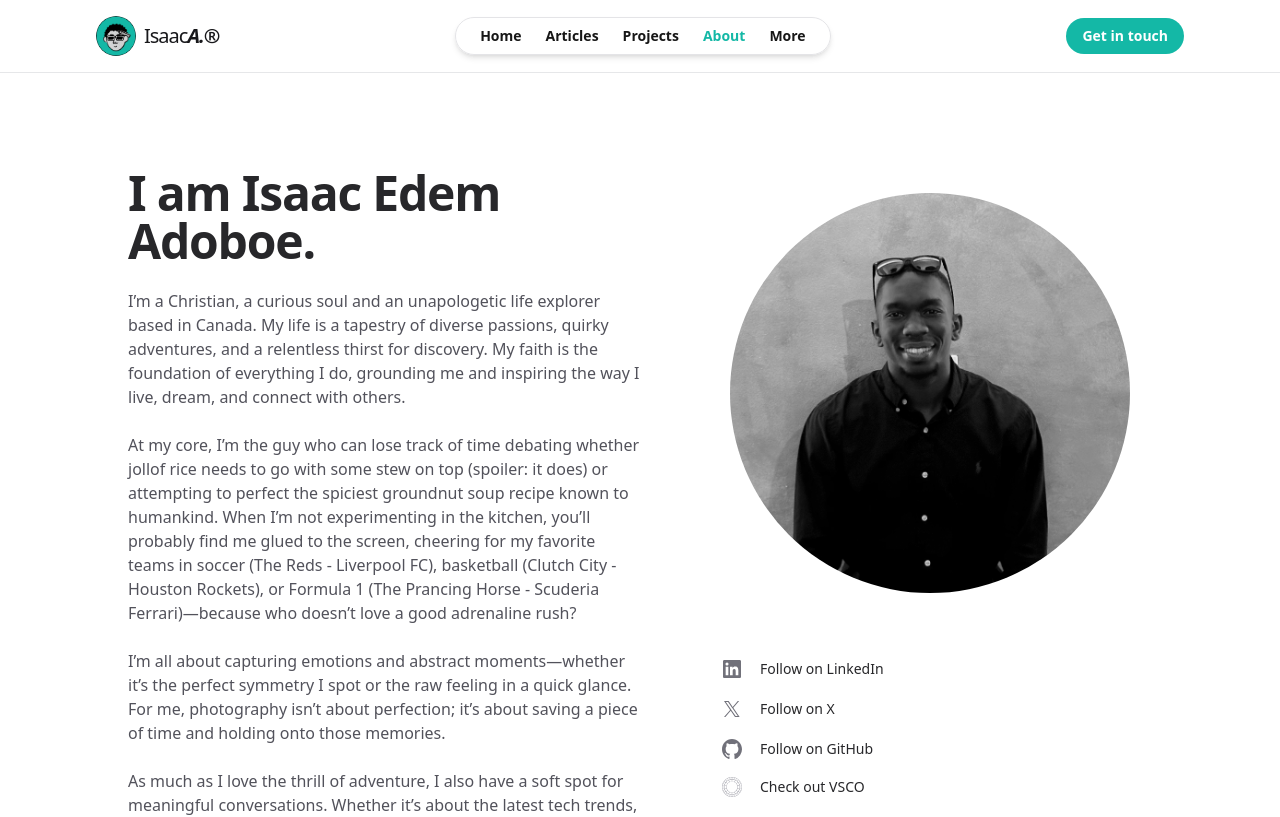
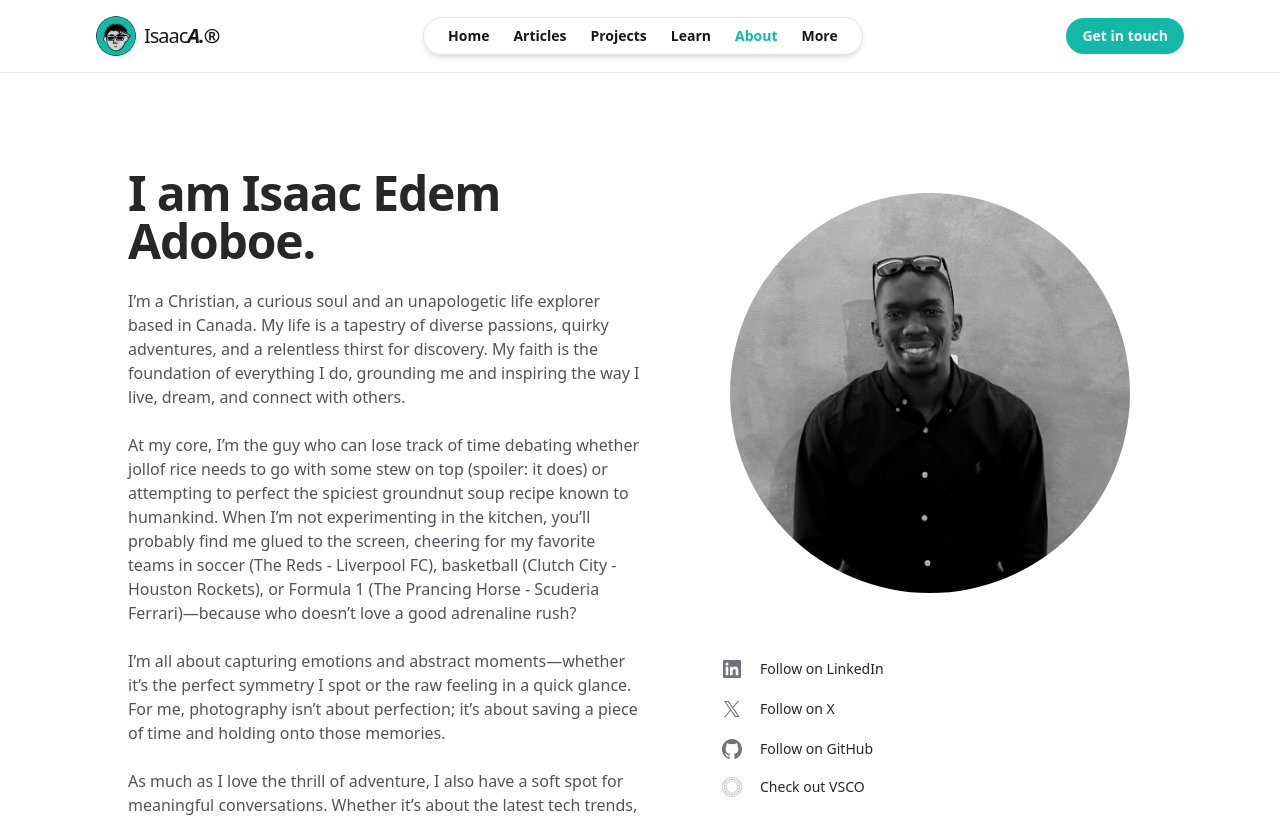
Before and after one commit to ieadoboe/ieadoboe.github.io, a Next.js app: page /about in a window 1280 px wide. Shown: the top 817 px of the page. Built offline with nearby package versions, Linux system fonts and the light colour scheme; no server answers.

Commit message:
learn page added

```diff
--- a/app/components/site-header.tsx
+++ b/app/components/site-header.tsx
@@ -120,6 +120,18 @@ const Navbar = () => {
                 </li>
                 <li>
                   <Link
+                    href="/quarto-learn"
+                    className={`font-semibold rounded-full hover:text-teal-500 transition ${
+                      isActive("/quarto-learn") ? "text-teal-500" : ""
+                    }`}
+                    target="_blank"
+                    rel="noopener noreferrer"
+                  >
+                    Learn
+                  </Link>
+                </li>
+                <li>
+                  <Link
                     href="/about"
                     className={`font-semibold rounded-full hover:text-teal-500 transition ${
                       isActive("/about") ? "text-teal-500" : ""
@@ -176,7 +188,9 @@ const Navbar = () => {
                 aria-label={isMenuOpen ? "Close menu" : "Open menu"}
                 onClick={() => setIsMenuOpen(!isMenuOpen)}
               >
-                <span className="sr-only">{isMenuOpen ? "Close menu" : "Open menu"}</span>
+                <span className="sr-only">
+                  {isMenuOpen ? "Close menu" : "Open menu"}
+                </span>
                 {isMenuOpen ? (
                   <Icons.menuclose aria-hidden="true" className="text-white" />
                 ) : (
@@ -211,7 +225,10 @@ const Navbar = () => {
               </button>
             </div>
 
-            <nav aria-label="Mobile navigation" className="flex items-center justify-center w-full">
+            <nav
+              aria-label="Mobile navigation"
+              className="flex items-center justify-center w-full"
+            >
               <ul className="flex flex-col space-y-8 text-white text-center w-full max-w-xs">
                 <li>
                   <Link
```
